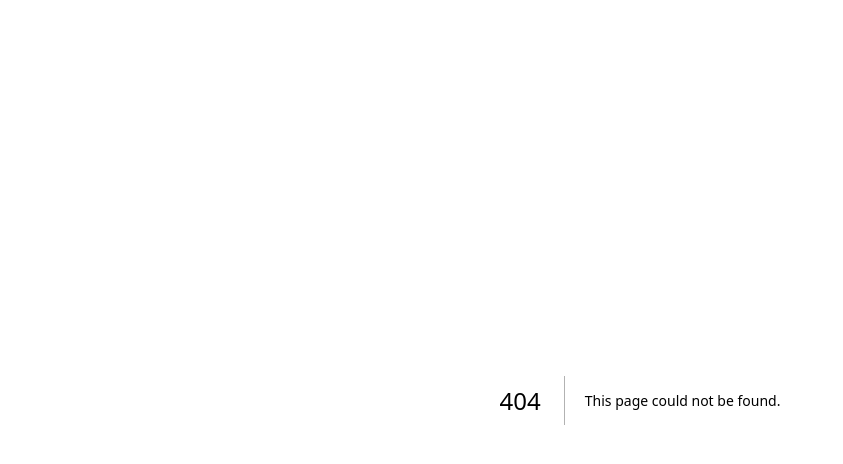
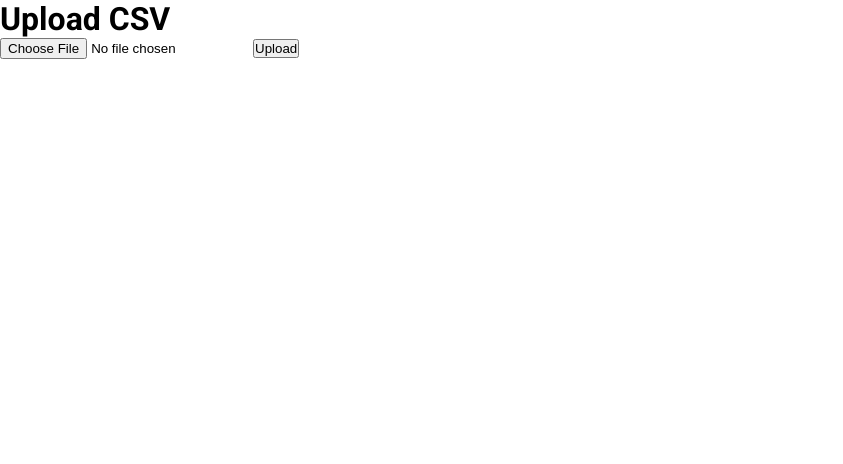
Before and after one commit to ConstantinoRafael/DT-Radix, a Next.js app in the folder frontend/: page /upload-csv in a window 1280 px wide. Before the commit this address had no page. Shown: the top 464 px of the page, without its empty margins (0-843 px from the left). Built offline with nearby package versions, Linux system fonts and the light colour scheme.

Commit message:
feat(frontend): upload csv page

```diff
--- /dev/null
+++ b/frontend/src/app/components/UploadCSV.tsx
@@ -0,0 +1,59 @@
+"use client";
+
+import React, { useState } from "react";
+import axios from "axios";
+
+const UploadCSV: React.FC = () => {
+  const [file, setFile] = useState<File | null>(null);
+  const [message, setMessage] = useState<string>("");
+
+  const handleFileChange = (event: React.ChangeEvent<HTMLInputElement>) => {
+    const selectedFile = event.target.files ? event.target.files[0] : null;
+    setFile(selectedFile);
+  };
+
+  const handleUpload = async () => {
+    if (!file) {
+      setMessage("Please select a file to upload.");
+      return;
+    }
+
+    const formData = new FormData();
+    formData.append("file", file);
+
+    try {
+      await axios.post(
+        "http://localhost:5000/api/sensors/upload-csv",
+        formData,
+        {
+          headers: {
+            "Content-Type": "multipart/form-data",
+          },
+        }
+      );
+
+      setMessage(`File uploaded successfully`);
+    } catch (error) {
+      if (axios.isAxiosError(error)) {
+        setMessage(
+          `Error uploading file: ${
+            error.response ? error.response.data.error : error.message
+          }`
+        );
+      } else {
+        setMessage(`An unexpected error occurred: ${error}`);
+      }
+    }
+  };
+
+  return (
+    <div>
+      <h1>Upload CSV</h1>
+      <input type="file" accept=".csv" onChange={handleFileChange} />
+      <button onClick={handleUpload}>Upload</button>
+      {message && <p>{message}</p>}
+    </div>
+  );
+};
+
+export default UploadCSV;
--- /dev/null
+++ b/frontend/src/app/upload-csv/page.tsx
@@ -0,0 +1,11 @@
+import React from "react";
+import UploadCSV from "../components/UploadCSV";
+const Dashboard: React.FC = () => {
+  return (
+    <>
+      <UploadCSV />
+    </>
+  );
+};
+
+export default Dashboard;
```
